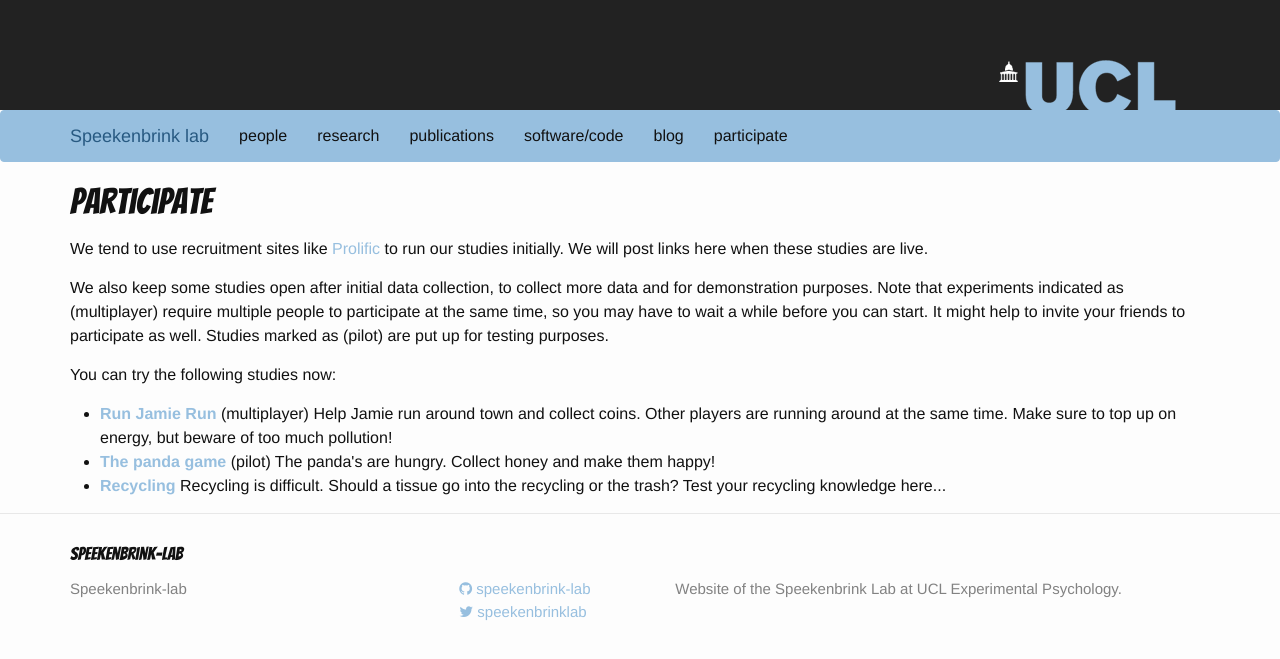
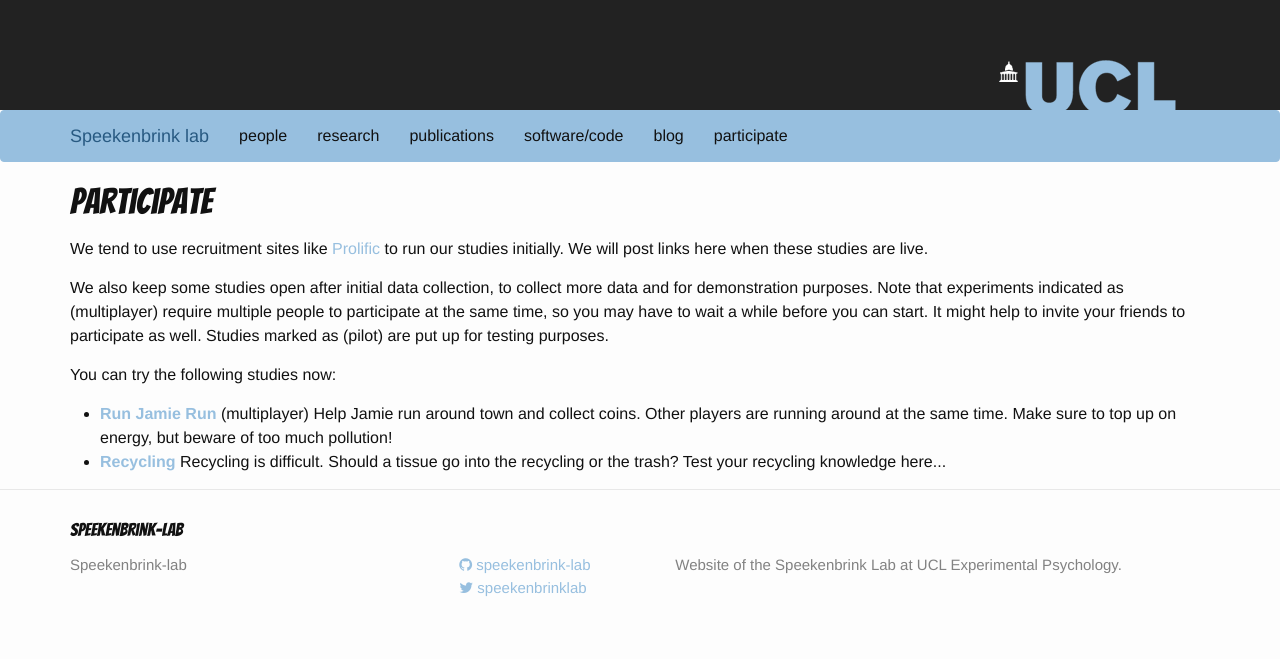
Before and after one commit to speekenbrink-lab/speekenbrink-lab.github.io, a Jekyll site: the page built from _pages/participate.md, in a window 1280 px wide. Shown: the top 659 px of the page. Built offline with Jekyll 4.4.1, drawn with Linux system fonts in a browser that asks for light colours; some web fonts are replaced.

Commit message:
disabled panda study

```diff
--- a/_pages/participate.md
+++ b/_pages/participate.md
@@ -19,6 +19,6 @@ We also keep some studies open after initial data collection, to collect more da
 <ul>
 <li><b><a href="https://palsws07.psychlangsci.ucl.ac.uk/runjamierun/">Run Jamie Run</a></b> (multiplayer) Help Jamie run around town and collect coins. Other players are running around at the same time. Make sure to top up on energy, but beware of too much pollution!
 </li>
-<li><b><a href="https://palsws07.psychlangsci.ucl.ac.uk/panda/">The panda game</a></b> (pilot) The panda's are hungry. Collect honey and make them happy!</li>
+<!-- <li><b><a href="https://palsws07.psychlangsci.ucl.ac.uk/panda/">The panda game</a></b> (pilot) The panda's are hungry. Collect honey and make them happy!</li> -->
 <li><b><a href="https://palsws07.psychlangsci.ucl.ac.uk/recycling/">Recycling</a></b> Recycling is difficult. Should a tissue go into the recycling or the trash? Test your recycling knowledge here...</li>
 </ul>
```
